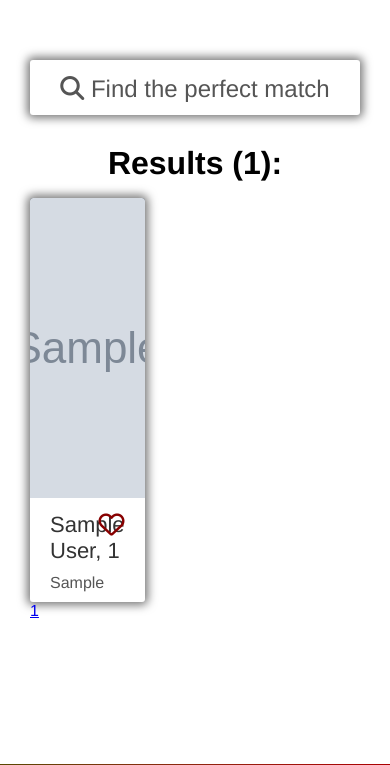
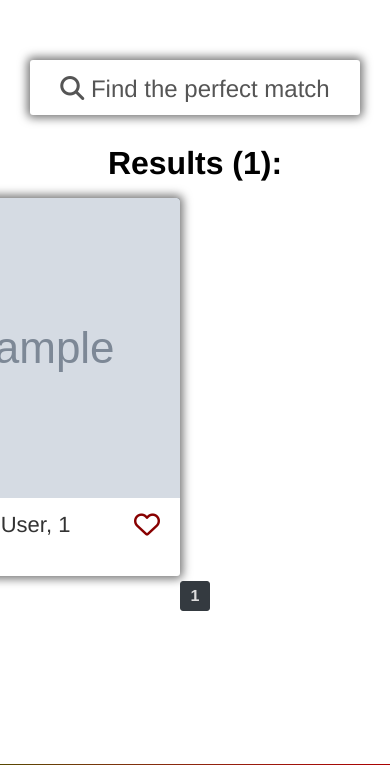
Before and after one commit to FeliNUx42/TuMemes, a Flask app: page / in a window 390 px wide. Shown: the part 80-845 px from the top of the page. Run offline with Flask 2, Linux system fonts and the light colour scheme; tables that the repository leaves empty hold one stand-in row (values such as "Sample post"); grey boxes marked "Sample" are stand-in pictures; some libraries are stand-ins or nearby versions.

Commit message:
Added pagination css and responsive home page

```diff
--- /dev/null
+++ b/app/static/css/pagination.css
@@ -0,0 +1,34 @@
+.pagination {
+  width: 100%;
+  height: 40px;
+  display: flex;
+  justify-content: center;
+  align-items: center;
+}
+
+.pagination-link {
+  display: flex;
+  justify-content: center;
+  align-items: center;
+  height: 30px;
+  width: 30px;
+  border: 1px solid #666;
+  border-radius: 3px;
+  color: #666;
+  background-color: #ddd;
+  text-decoration: none;
+  font-weight: bold;
+  margin: 0 5px;
+  transition: .2s all;
+}
+
+.pagination-link:hover {
+  height: 40px;
+  width: 40px;
+}
+
+.current-page {
+  background-color: #343a40;
+  border-color: #343a40;
+  color: #ddd;
+}
--- a/app/static/css/search.css
+++ b/app/static/css/search.css
@@ -6,9 +6,11 @@
 
 main .search-result {
   display: grid;
-  grid-template-columns: repeat(4, 1fr);
+  grid-template-columns: repeat(4, 280px);
   grid-column-gap: 30px;
   grid-row-gap: 50px;
+  justify-content: center;
+  margin: auto;
 }
 
 main .search-result .user-banner {
@@ -60,3 +62,15 @@ main .search-result .user-banner i.fas {
   transform: rotate3d(1, 1, 1, 360deg);
   color: #c00;
 }
+
+@media (max-width: 1280px) {
+  main .search-result {
+    grid-template-columns: repeat(3, 280px);
+  }
+}
+
+@media (max-width: 900px) {
+  main .search-result {
+    grid-template-columns: repeat(2, 280px);
+  }
+}
--- a/app/templates/layout/base.html
+++ b/app/templates/layout/base.html
@@ -10,7 +10,7 @@
   <link rel="stylesheet" href="{{ url_for('static', filename='css/inputs.css') }}">
   <link rel="stylesheet" href="{{ url_for('static', filename='css/profile.css') }}">
   <link rel="stylesheet" href="{{ url_for('static', filename='css/search.css') }}">
-  <!--<link rel="stylesheet" href="{{ url_for('static', filename='css/pagination.css') }}">-->
+  <link rel="stylesheet" href="{{ url_for('static', filename='css/pagination.css') }}">
   <link rel="stylesheet" href="{{ url_for('static', filename='css/main.css') }}">
   <link rel="stylesheet" href="{{ url_for('static', filename='css/footer.css') }}">
   <!--<link rel="stylesheet" href="{{ url_for('static', filename='css/markdown.css') }}">-->
```
